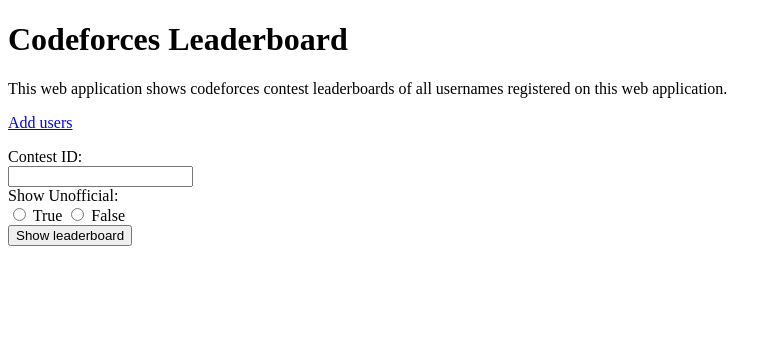
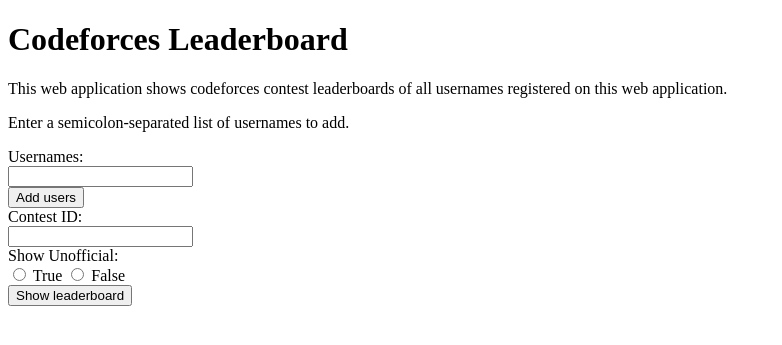
Before and after one commit to sharmaeklavya2/cf_ldrbrd, a Django app: page / in a window 1280 px wide. Shown: the top 345 px of the page, without its empty margins (0-782 px from the left). Run offline with Django 3.2, Linux system fonts and the light colour scheme; parts of the project's set-up code (start-up, migrations or seed data) failed here and were passed over.

Commit message:
Move 'add users' page to index and bootstrap it

```diff
--- a/main/views.py
+++ b/main/views.py
@@ -9,9 +9,6 @@ def base_response(request, body, title=None):
     if title:
         context_dict["base_title"] = title
     return render(request, "base.html", context_dict)
-
-def index(request):
-    return render(request, "index.html", {})
 
 def ldrbrd(request, contest_id=None):
     try:
@@ -38,7 +35,7 @@ def ldrbrd(request, contest_id=None):
         }
         return render(request, "ldrbrd.html", context)
 
-def add_users(request):
+def index(request):
     if not settings.SHOW_ADD_USERS_PAGE:
         raise Http404('add_users page has been disabled')
     context = {}
@@ -73,4 +70,4 @@ def add_users(request):
                     context["update_success"] = "Successfully updated user{} {}.".format(plural, ", ".join(updated_users))
         else:
             context["error"] = "Usernames field cannot be empty."
-    return render(request, "add_users.html", context)
+    return render(request, "index.html", context)
--- a/project_conf/urls.py
+++ b/project_conf/urls.py
@@ -7,5 +7,4 @@ urlpatterns = [
     url(r'^$', main.views.index),
     url(r'^ldrbrd/(?P<contest_id>[1-9]\d*)/$', main.views.ldrbrd),
     url(r'^ldrbrd/$', main.views.ldrbrd),
-    url(r'^add_users/$', main.views.add_users),
 ]
--- a/templates/index.html
+++ b/templates/index.html
@@ -10,13 +10,46 @@
     <div class="row">
 
         <div class="col-sm-6">
-            {% if settings.SHOW_ADD_USERS_PAGE %}
-            <p><a class="btn btn-primary" href="/add_users/">Add users</a></p>
-            {% endif %}
+        <div class="card card-block">
+            <p>Enter a semicolon-separated list of usernames to add.</p>
+            <form method="POST" action="." id="add_users_form">
+                {% csrf_token %}
+
+                {% if error %}
+                <div class="alert alert-danger">
+                    {{error}}
+                </div>
+                {% endif %}
+                {% if add_success %}
+                <div class="alert alert-success">
+                    {{add_success}}
+                </div>
+                {% endif %}
+                {% if update_success %}
+                <div class="alert alert-success">
+                    {{update_success}}
+                </div>
+                {% endif %}
+
+                <div class="form-group row">
+                    <label for="usernames" class="col-sm-4">Usernames:</label>
+                    <div class="col-sm-8">
+                        <input type="text" name="usernames" value="" required="required" id="usernames" class="form-control"/>
+                    </div>
+                </div>
+                <div class="form-group row">
+                    <div class="col-sm-offset-4 col-sm-4">
+                        <button type="submit" class="btn btn-primary"
+                        {% if not settings.SHOW_ADD_USERS_PAGE %}disabled="true"{% endif %}>
+                            Add users</button>
+                    </div>
+                </div>
+            </form>
+        </div>
         </div>
 
-        <div class="col-sm-6 card">
-        <div class="card-block">
+        <div class="col-sm-6">
+        <div class="card card-block">
             <form method="GET" action="/ldrbrd/" id="contest_form" role="form" >
                 <div class="form-group row">
                     <label for="contest_id" class="col-sm-6" >Contest ID:</label>
```
Also changed, not shown: templates/add_users.html (deleted, +0 -29 lines).
